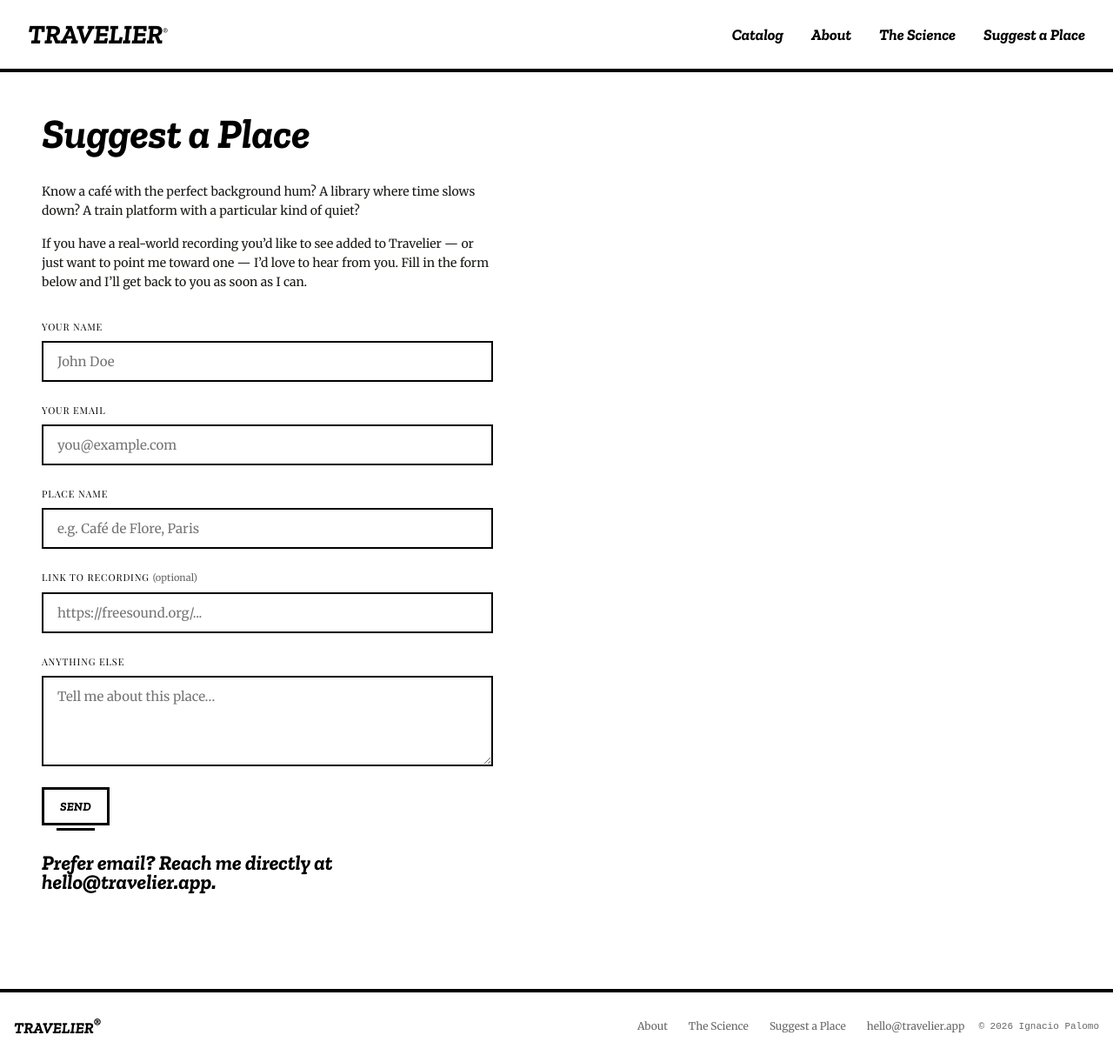
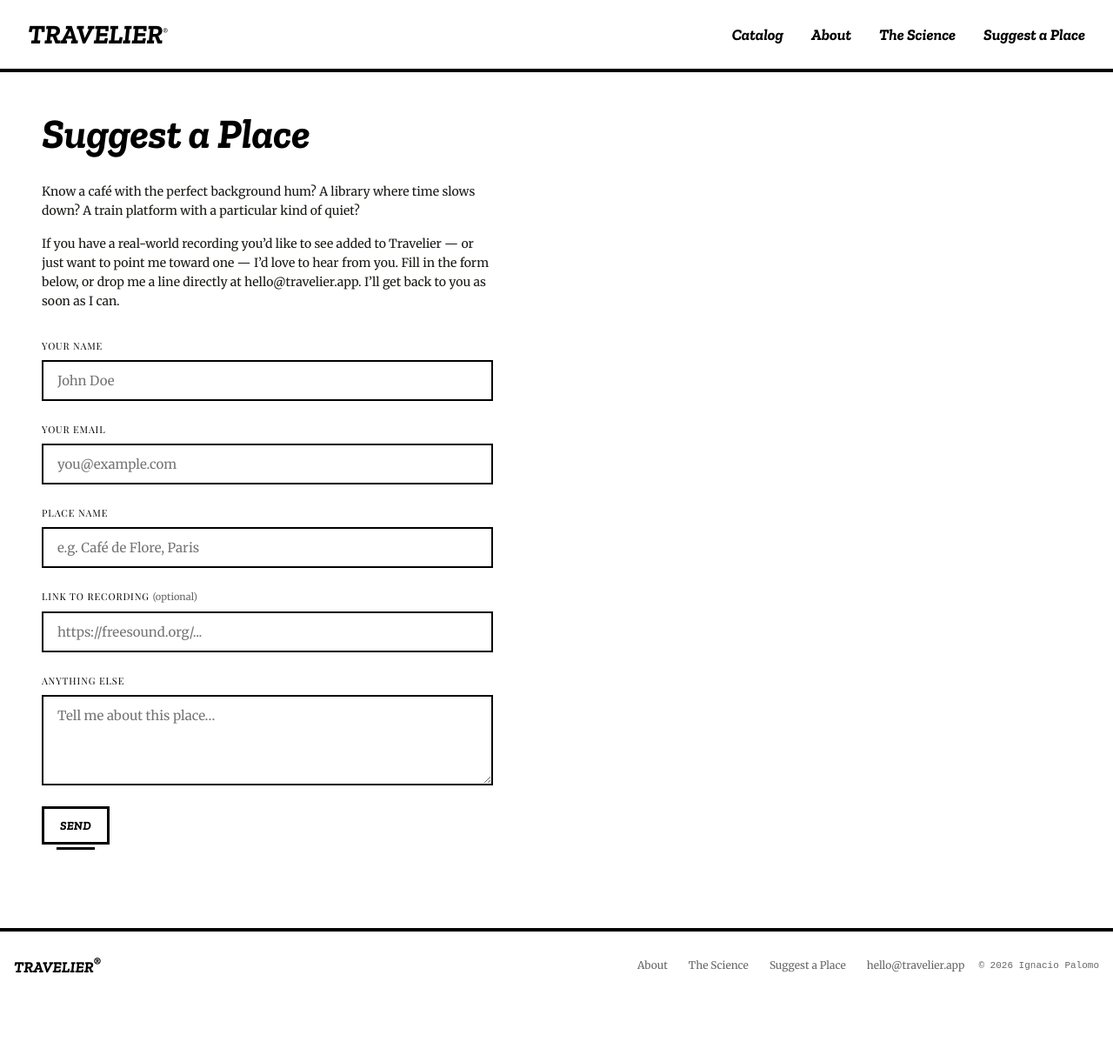
Before and after one commit to 3oheme/travelier, a Jekyll site: the page built from contact.md, in a window 1280 px wide. Shown: the whole page at 87% size. Built offline with Jekyll 4.4.1, drawn with Linux system fonts in a browser that asks for light colours; after the commit the page ends 1151 px from its top, so only the background shows below that.

Commit message:
fix(contact): move email link into intro paragraph, remove post-form line
Co-Authored-By: Claude Sonnet 4.6 <noreply@anthropic.com>

```diff
--- a/contact.md
+++ b/contact.md
@@ -8,7 +8,7 @@ permalink: /contact/
 
 Know a café with the perfect background hum? A library where time slows down? A train platform with a particular kind of quiet?
 
-If you have a real-world recording you'd like to see added to Travelier — or just want to point me toward one — I'd love to hear from you. Fill in the form below and I'll get back to you as soon as I can.
+If you have a real-world recording you'd like to see added to Travelier — or just want to point me toward one — I'd love to hear from you. Fill in the form below, or drop me a line directly at [hello@travelier.app](mailto:hello@travelier.app). I'll get back to you as soon as I can.
 
 <form class="contact-form" action="https://api.web3forms.com/submit" method="POST">
   <input type="hidden" name="access_key" value="40330526-a208-4cd5-9950-92839cddc56c">
@@ -42,5 +42,3 @@ If you have a real-world recording you'd like to see added to Travelier — or j
 
   <button type="submit" class="btn contact-form__submit">Send</button>
 </form>
-
-Prefer email? Reach me directly at [hello@travelier.app](mailto:hello@travelier.app).
```
